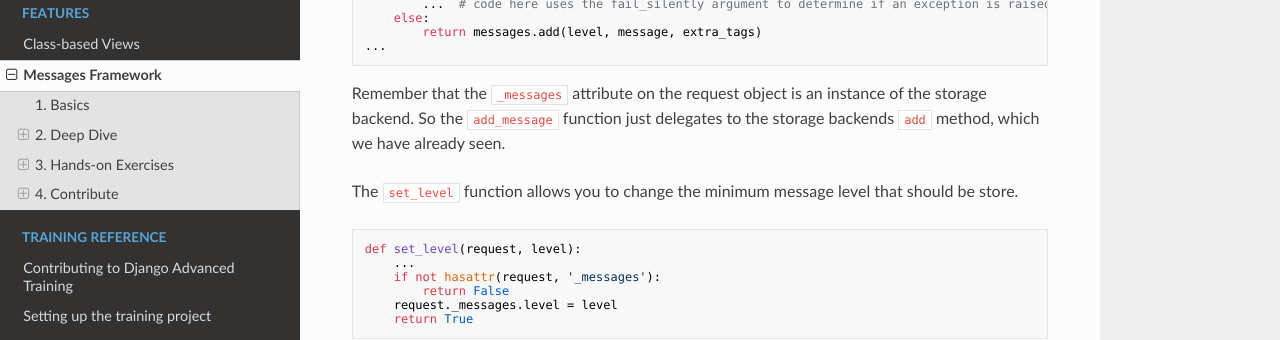
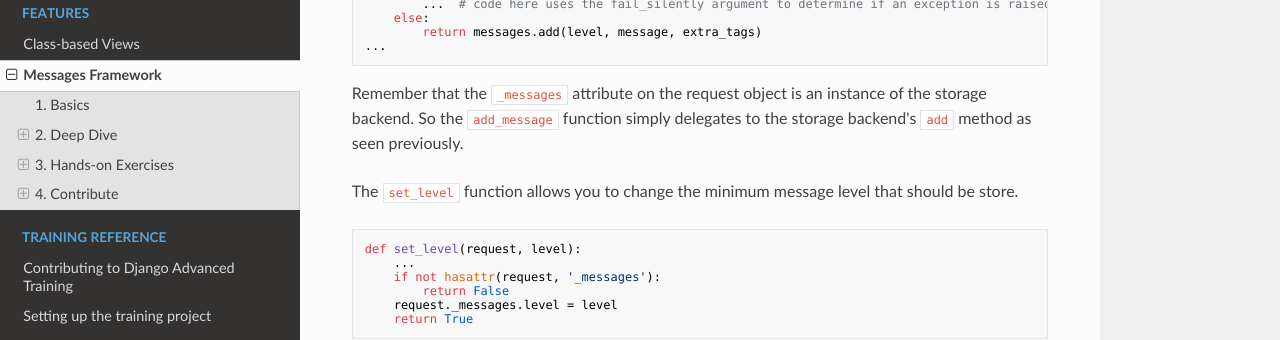
Before and after one commit to chadgh/django-advanced-training, an MkDocs documentation site: the page built from docs/features/contrib.messages.md, in a window 1280 px wide and 900 px high, scrolled down 5572 px. Shown: the part 149-489 px from the top of the window. Built offline with MkDocs 1.6.1, drawn with Linux system fonts in a browser that asks for light colours; nearby versions of some CDN libraries.

Commit message:
Another revision to messages API and constants

````diff
--- a/docs/features/contrib.messages.md
+++ b/docs/features/contrib.messages.md
@@ -210,7 +210,7 @@ def add_message(request, level, message, extra_tags='', fail_silently=False):
 ...
 ```
 
-Remember that the `_messages` attribute on the request object is an instance of the storage backend. So the `add_message` function just delegates to the storage backends `add` method, which we have already seen.
+Remember that the `_messages` attribute on the request object is an instance of the storage backend. So the `add_message` function simply delegates to the storage backend's `add` method as seen previously.
 
 The `set_level` function allows you to change the minimum message level that should be store.
 
````
